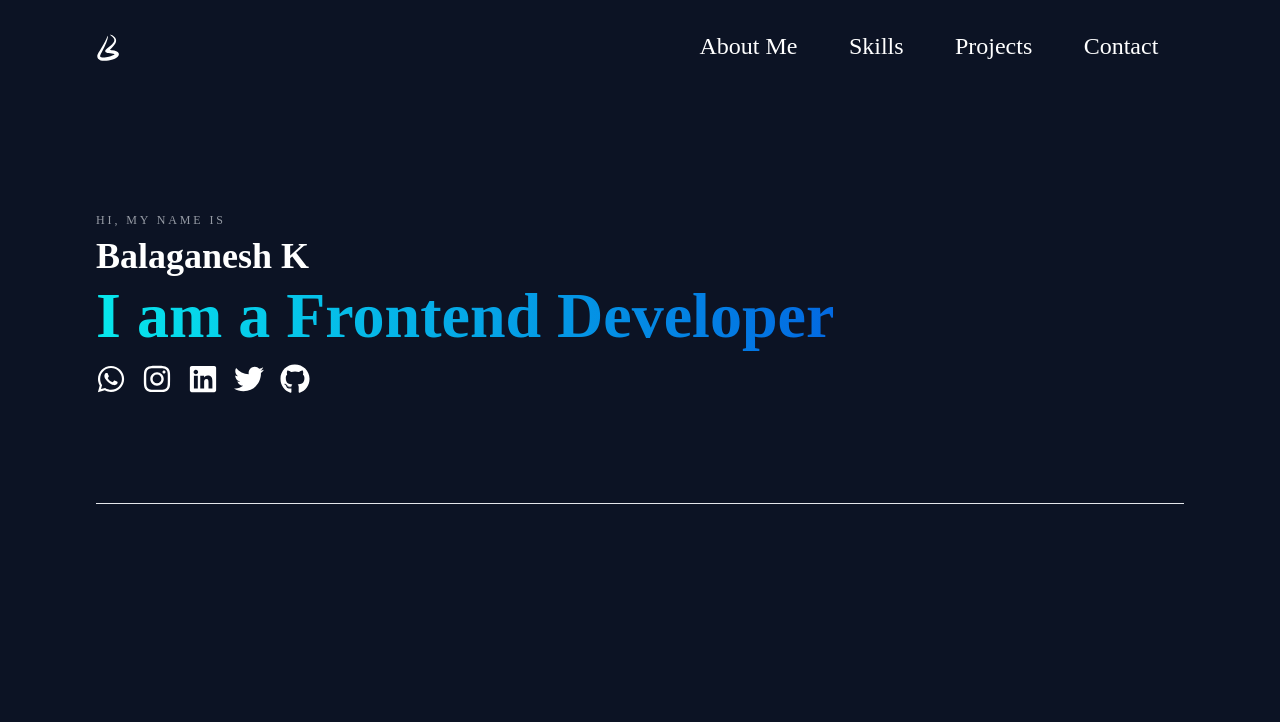
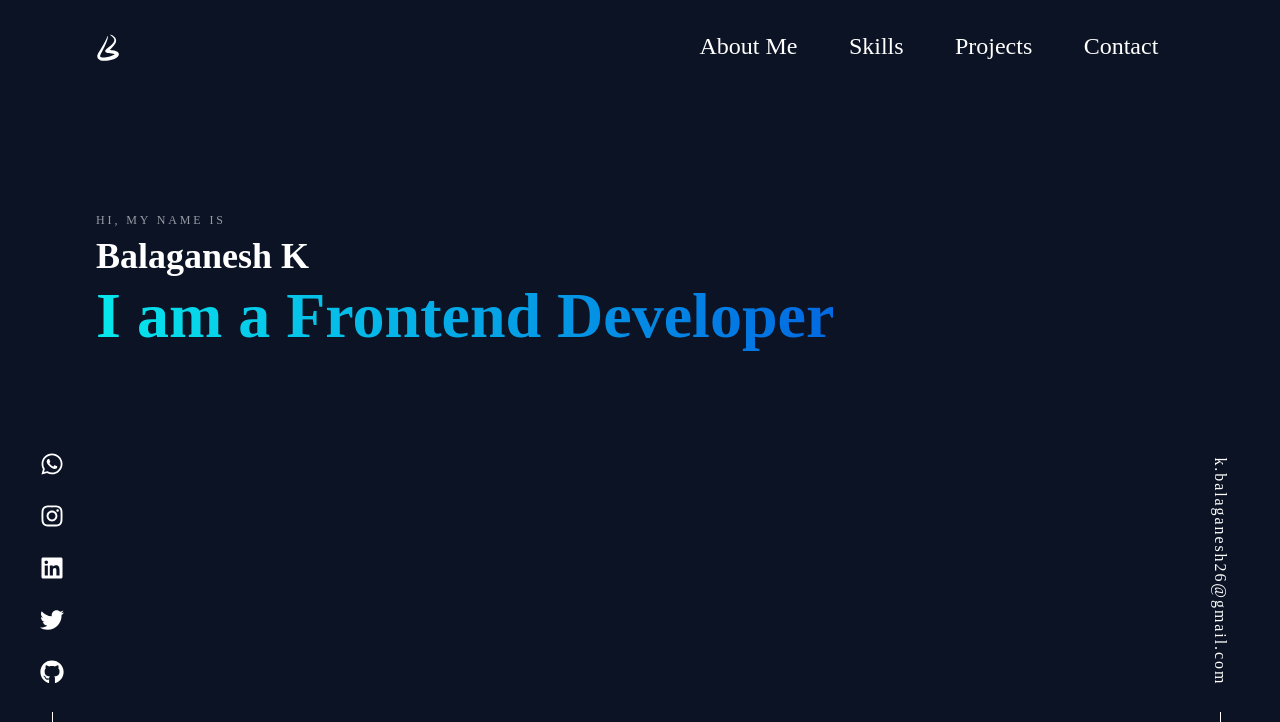
Before and after one commit to Balaganesh003/Balaganesh-dev, a Next.js app: page / in a window 1280 px wide. Shown: the top 722 px of the page. Built offline with nearby package versions, Linux system fonts and the light colour scheme.

Commit message:
updated the header section

```diff
--- a/components/Header.jsx
+++ b/components/Header.jsx
@@ -21,16 +21,7 @@ const Header = () => {
         <p className="font-extrabold  text-transparent text-[2.8rem] lg:text-[4rem] bg-clip-text bg-gradient-to-r from-HeadingBlue to-headingPurple  leading-tight">
           I am a Frontend Developer
         </p>
-        <div className="flex flex-row gap-4 mt-2">
-          {icons.map((Icon, index) => (
-            <Icon
-              key={index}
-              className="text-2xl md:text-3xl cursor-pointer hover:text-textGreen transition-all duration-200 hover:scale-[115%] active:scale-[100%]"
-            />
-          ))}
-        </div>
       </div>
-      <hr className="h-px mt-[10%] bg-gray-200 border-0 dark:bg-gray-700" />
     </div>
   );
 };
--- a/components/Navigation.jsx
+++ b/components/Navigation.jsx
@@ -48,7 +48,7 @@ const Navigation = () => {
           {/* Nav Items */}
           <div
             className={`w-[60%] h-screen absolute inset-y-0 ${
-              isOpen ? 'right-0' : '-right-[20rem]'
+              isOpen ? 'right-0' : '-right-[50rem]'
             }   transition-all duration-300 ease-in-out bg-slate-500`}>
             <div className="flex mt-24 justify-center">
               <ul className="flex flex-col items-center gap-5 justify-center">
--- a/pages/index.js
+++ b/pages/index.js
@@ -1,6 +1,41 @@
 import Head from 'next/head';
 import Navigation from '@/components/Navigation';
 import Header from '@/components/Header';
+import {
+  FaWhatsapp,
+  FaInstagram,
+  FaLinkedin,
+  FaTwitter,
+  FaGithub,
+} from 'react-icons/fa';
+
+const links = [
+  {
+    id: 1,
+    Icon: FaWhatsapp,
+    link: 'https://wa.me/919445543026',
+  },
+  {
+    id: 2,
+    Icon: FaInstagram,
+    link: 'https://www.instagram.com/__balaganesh/',
+  },
+  {
+    id: 3,
+    Icon: FaLinkedin,
+    link: 'https://www.linkedin.com/in/balaganesh-k/',
+  },
+  {
+    id: 4,
+    Icon: FaTwitter,
+    link: 'https://twitter.com/balaganesh_003',
+  },
+  {
+    id: 5,
+    Icon: FaGithub,
+    link: 'https://github.com/Balaganesh003',
+  },
+];
 
 export default function Home() {
   return (
@@ -11,12 +46,35 @@ export default function Home() {
         <meta name="viewport" content="width=device-width, initial-scale=1" />
         <link rel="icon" href="/favicon.ico" />
       </Head>
+      <div className="grid grid-flow-col  bg-primary relative">
+        <div className="hidden  fixed justify-end left-5 px-5 md:flex flex-col items-center text-white h-screen  space-y-7">
+          <div className="flex flex-col space-y-7">
+            {links.map((link, index) => (
+              <a key={index} target="_new" href={link.link}>
+                <link.Icon className="text-2xl  transition-all hover:text-secondary duration-200 hover:-translate-y-[2px] hover:scale-105 cursor-pointer" />
+              </a>
+            ))}
+          </div>
+          <div className="w-px bg-white h-[5.5rem]"></div>
+        </div>
         <main className="bg-primary px-4 md:px-16 md:pb-8 lg:pb-12 lg:px-24  text-white">
           <header className="h-screen">
             <Navigation />
             <Header />
           </header>
         </main>
+        <div className="hidden fixed px-5 right-5 md:flex flex-col items-center text-white h-screen justify-end space-y-24">
+          <div className="rotate-90 mb-20 w-10 py-[2.9rem] ">
+            <a
+              href="mailto:k.balaganesh26@gmail.com"
+              target="_new"
+              className="tracking-2 inline-block hover:-translate-x-1 transition-all duration-200 cursor-pointer hover:text-secondary">
+              k.balaganesh26@gmail.com
+            </a>
+          </div>
+          <div className="w-px bg-white h-[5.5rem]"></div>
+        </div>
+      </div>
     </>
   );
 }
--- a/styles/globals.css
+++ b/styles/globals.css
@@ -5,5 +5,29 @@
 }
 
 @tailwind base;
+
+html {
+  scroll-behavior: smooth;
+}
+
+* {
+  scrollbar-width: thin;
+  scrollbar-color: hsl(249, 3%, 46%);
+}
+
+/* Chrome, Edge, and Safari */
+*::-webkit-scrollbar {
+  width: 8px;
+}
+
+*::-webkit-scrollbar-track {
+  background: #0c1324;
+}
+
+*::-webkit-scrollbar-thumb {
+  background-color: #495670;
+  border-radius: 14px;
+}
+
 @tailwind components;
 @tailwind utilities;
--- a/tailwind.config.js
+++ b/tailwind.config.js
@@ -22,7 +22,7 @@ module.exports = {
       },
       letterSpacing: {
         1: '0.18rem',
-        2: '1.25rem',
+        2: '0.12rem',
         3: '1.5rem',
         4: '2rem',
       },
```
Lines whose indentation alone changed are shown as unchanged.
